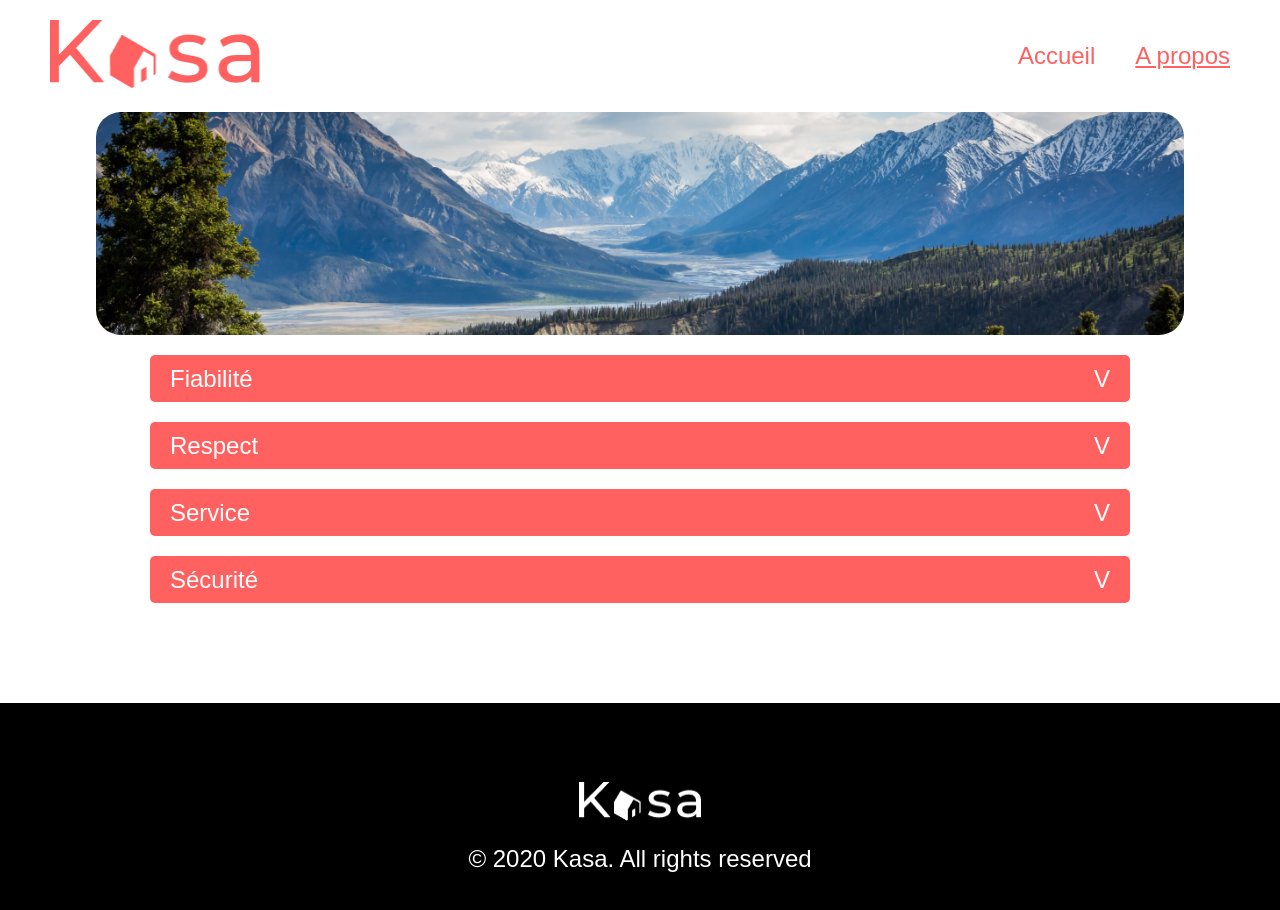
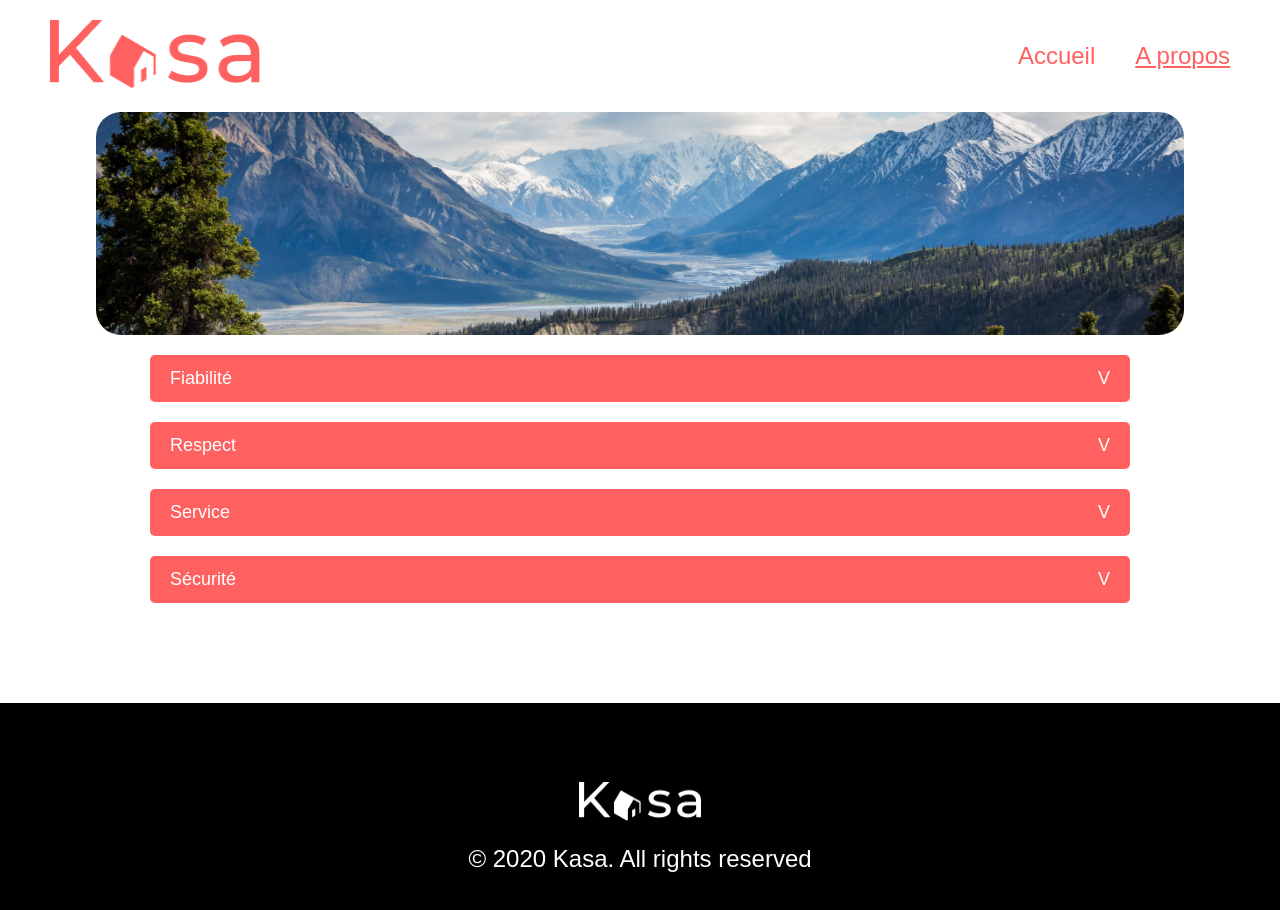
Before and after one commit to stephil06/projet7, a React (Create React App) app: page /apropos in a window 1280 px wide. Built offline with nearby package versions, Linux system fonts and the light colour scheme.

Commit message:
MAJ Collapse/Collapse.module.css : réduire la taille de la font

```diff
--- a/src/components/Collapse/Collapse.module.css
+++ b/src/components/Collapse/Collapse.module.css
@@ -1,7 +1,7 @@
 .c_collapse__button {
   width: 100%;
   height: 47px;
-  font-size: 24px;
+  font-size: 18px; /* 24px; */
   border-radius: 5px;
   border: none;
   color: var(--couleur_texte_secondaire);
@@ -27,7 +27,7 @@
   padding-bottom: 10px;
   color: var(--couleur_texte_primaire);
   background-color: var(--couleur_fond_tertiaire);
-  font-size: 24px;
+  font-size: 18px; /* 24px; */
   padding-left: 20px;
 }
 
```
